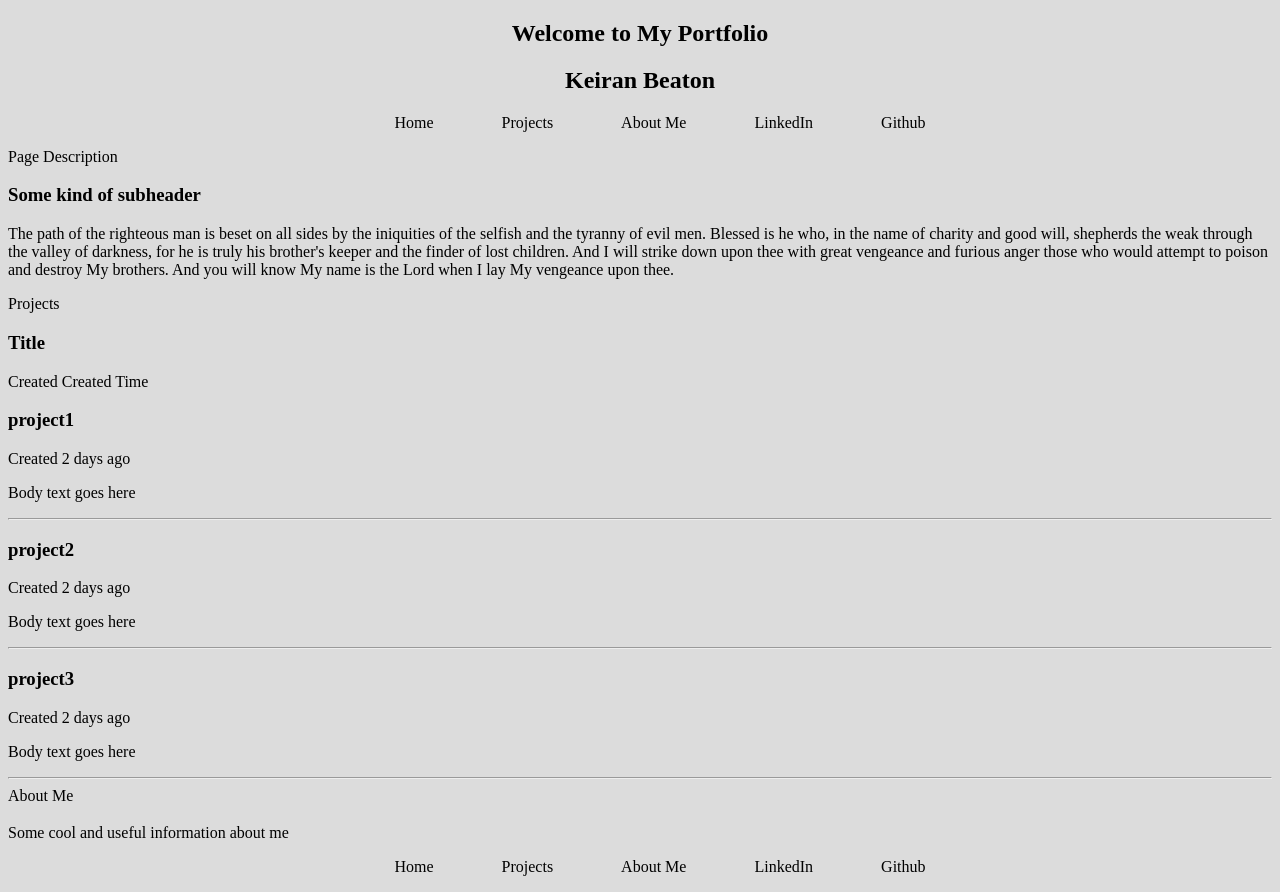
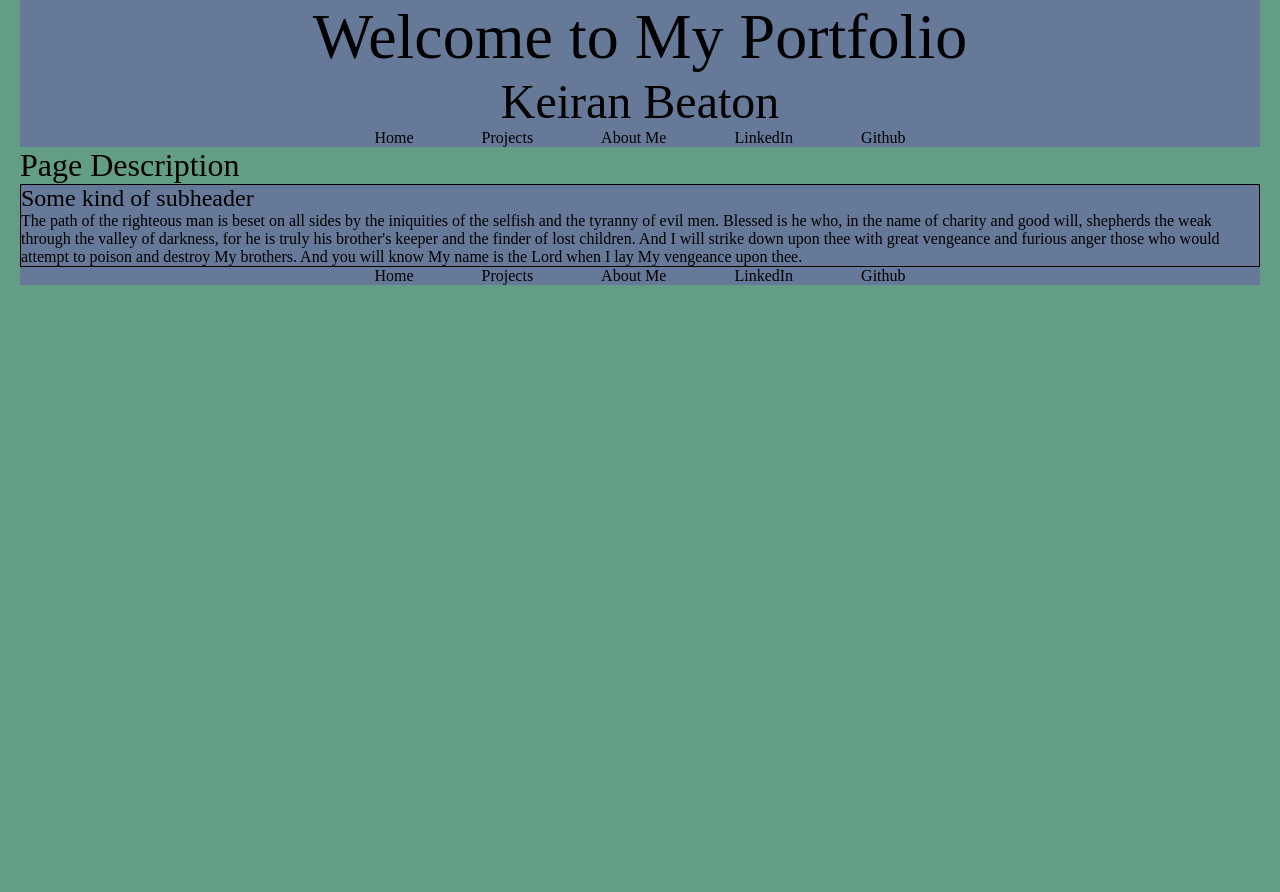
Before and after one commit to Keiranbeaton/portfolio, a plain HTML site: page index.html in a window 1280 px wide. After the commit the page ends 800 px from the top, so only its background shows below. Drawn offline with Linux system fonts and the light colour scheme.

Commit message:
part way done, making sure this is saved

```diff
--- a/index.html
+++ b/index.html
@@ -3,6 +3,7 @@
   <head>
     <title>Keiran Beaton Portfolio</title>
     <meta name="viewport" content="width=device-width, initial-scale=1">
+    <link rel="stylesheet" href="vendors/styles/reset.css">
     <link rel="stylesheet" href="styles/base.css">
     <link rel="stylesheet" href="styles/layout.css">
     <link rel="stylesheet" href="styles/modules.css">
@@ -17,9 +18,9 @@
       <nav class="nav-bar">
         <section class="icon-menu"><img src="images/icon-image.jpg"/></section>
         <ul>
-          <li><a href="#" class="icon-home">Home</a></li>
-          <li><a href="#" class="icon-projects">Projects</a></li>
-          <li><a href="#" class="icon-about-me">About Me</a></li>
+          <li><a href="#" class="icon-home nav-tab" data-content="page-description">Home</a></li>
+          <li><a href="#" class="icon-projects nav-tab" data-content="projects-section">Projects</a></li>
+          <li><a href="#" class="icon-about-me nav-tab" data-content="about-me">About Me</a></li>
           <li><a href="#" class="icon-linked-in">LinkedIn</a></li>
           <li><a href="https://github.com/Keiranbeaton" class="icon-github">Github</a></li>
         </ul>
@@ -27,11 +28,13 @@
     </header>
 
     <main>
-      <section class="page-description">
-        <div class="section-header">Page Description</div>
+      <section id="page-description" class="content-section">
+        <div class="section-header">
+          <h3>Page Description</h3>
+        </div>
         <article>
           <header class="article-header">
-          <h3>Some kind of subheader</h3>
+          <h4>Some kind of subheader</h4>
           </header>
           <section class="article-body">
           <p>The path of the righteous man is beset on all sides by the iniquities of the selfish and the tyranny of evil men. Blessed is he who, in the name of charity and good will, shepherds the weak through the valley of darkness, for he is truly his brother's keeper and the finder of lost children. And I will strike down upon thee with great vengeance and furious anger those who would attempt to poison and destroy My brothers. And you will know My name is the Lord when I lay My vengeance upon thee.</p>
@@ -39,21 +42,31 @@
         </article>
       </section>
 
-      <section id="projects-section">
-        <div class="section-header">Projects</div>
-        <article class="template" data-category="cat">
+      <section id="projects-section" class="content-section">
+        <div class="section-header">
+          <h3>Projects</h3>
+        </div>
+        <div>
+            <select id="category-filter">
+              <option value="">-- Filter by Categories --</option>
+            </select>
+        </div>
+        <article class="template project" data-category="cat">
           <header class="article-header">
-            <h3>Title</h3>
+            <h4>Title</h4>
             <div class="created-info">
               Created <time pubdate datetime="2000-01-01">Created Time</time>
             </div>
           </header>
           <section class="article-body"></section>
+          <a href="#" class="read-more">More &rarr;</a>
         </article>
       </section>
 
-      <section class="about-me">
-        <div class="section-header">About Me</div>
+      <section id="about-me" class="content-section">
+        <div class="section-header">
+          <h4>About Me</h4>
+          </div>
         <article>
           <header class="article-header">
             <h3></h3>
@@ -69,9 +82,9 @@
       <nav>
         <div class="icon-menu"></div>
         <ul>
-          <li><a href="#" class="icon-home">Home</a></li>
-          <li><a href="#" class="icon-projects">Projects</a></li>
-          <li><a href="#" class="icon-about-me">About Me</a></li>
+          <li><a href="#" class="icon-home nav-tab">Home</a></li>
+          <li><a href="#" class="icon-projects nav-tab">Projects</a></li>
+          <li><a href="#" class="icon-about-me nav-tab">About Me</a></li>
           <li><a href="#" class="icon-linked-in">LinkedIn</a></li>
           <li><a href="#" class="icon-github">Github</a></li>
         </ul>
@@ -80,5 +93,7 @@
     <script src="vendors/scripts/jquery-2.2.3.js"></script>
     <script src="scripts/projects.js"></script>
     <script src="scripts/source.js"></script>
+    <script src="scripts/projectsView.js"></script>
+    <script src="scripts/modules.js"></script>
   </body>
 </html>
--- /dev/null
+++ b/scripts/modules.js
@@ -0,0 +1,5 @@
+$(document).ready(function() {
+  $('.icon-menu').mouseenter(function(){
+    $('.nav-bar ul').css('display', 'block');
+  });
+});
--- a/scripts/projects.js
+++ b/scripts/projects.js
@@ -3,18 +3,18 @@ var projectsArray = [
     title:  'project1',
     category: 'html',
     createdOn:  '2016-05-10',
-    body:  '<p>Body text goes here</p>'
+    body:  '<p>Body text goes here.</p><p>More body text.</p>'
   },
   {
     title:  'project2',
     category: 'css',
-    createdOn:  '2016-05-10',
-    body:  '<p>Body text goes here</p>'
+    createdOn:  '2016-05-09',
+    body:  '<p>Body text goes here.</p><p>More body text.</p>'
   },
   {
     title:  'project3',
     category: 'js',
-    createdOn:  '2016-05-10',
-    body:  '<p>Body text goes here</p>'
+    createdOn:  '2016-05-08',
+    body:  '<p>Body text goes here.</p><p>More body text.</p>'
   }
-]
+];
--- /dev/null
+++ b/scripts/projectsView.js
@@ -0,0 +1,55 @@
+var projectView = {};
+
+projectView.handleNavBar = function() {
+  $('.nav-bar').on('click', '.nav-tab', function(){
+    $('.content-section').hide();
+    var chosenTab = $(this).attr('data-content');
+    $('section[id = "' + chosenTab + '"]').fadeIn();
+  });
+  $('.template').hide();
+  $('.nav-bar .nav-tab:first').click();
+};
+
+projectView.populateFilter = function() {
+  $('.project').each(function() {
+    if (!$(this).hasClass('template')) {
+      var val = $(this).attr('data-category');
+      var optionTag = '<option value="' + val + '">' + val + '</option>';
+      if ($('#category-filter option[value="' + val + '"]').length === 0) {
+        $('#category-filter').append(optionTag);
+      }
+    }
+  });
+};
+
+
+projectView.handleFilter = function() {
+  $('#category-filter').on('change', function() {
+    if($(this).val()) {
+      $('article').hide();
+      var categoryName = $(this).val();
+      $('article[data-category="'+ categoryName + '"]').fadeIn();
+    } else {
+      $('article').show();
+      $('.template').hide();
+    }
+  });
+};
+
+projectView.setTeasers = function() {
+  $('.article-body *:nth-of-type(n+2)').hide();
+  $('article').on('click', 'a', function(e){
+    e.preventDefault();
+    var parentArticle = $(this).parent();
+    var childSection = parentArticle.children('.article-body');
+    $(childSection).children().show();
+    $(this).hide();
+  });
+};
+
+$(document).ready(
+  projectView.handleNavBar(),
+  projectView.populateFilter(),
+  projectView.handleFilter(),
+  projectView.setTeasers()
+);
--- a/scripts/source.js
+++ b/scripts/source.js
@@ -8,7 +8,7 @@ Project.prototype.toHtml = function() {
   var $newProject = $('article.template').clone();
   $newProject.removeClass('template');
   $newProject.attr('data-category', this.category);
-  $newProject.find('h3:first').html(this.title);
+  $newProject.find('h4:first').html(this.title);
   $newProject.find('.article-body').html(this.body);
   $newProject.find('time[pubdate]').attr('datetime', this.createdOn);
   $newProject.find('time[pubdate]').attr('title', this.createdOn);
@@ -21,8 +21,8 @@ projectsArray.sort(function(a,b) {
   return (new Date(b.createdOn)) - (new Date(a.createdOn));
 });
 
-projectsArray.forEach(function(keiran) {
-  projects.push(new Project(keiran));
+projectsArray.forEach(function(ele) {
+  projects.push(new Project(ele));
 });
 
 projects.forEach(function(a){
--- a/styles/base.css
+++ b/styles/base.css
@@ -1,6 +1,39 @@
 body {
   line-height: normal;
-  background-color: gainsboro;
+  background-color: #639D86;
+  padding-left: 20px;
+  padding-right: 20px;
+}
+
+article {
+  border-style: solid;
+  border-width: thin;
+  border-color: black;
+  background-color: #667999;
+}
+
+h1 {
+  font-size: 4em;
+}
+
+h2 {
+  font-size: 3em;
+}
+
+h3 {
+  font-size: 2em;
+}
+
+h4 {
+  font-size: 1.5em;
+}
+
+.site-header{
+    background-color: #667999;
+}
+
+.site-footer {
+    background-color: #667999;
 }
 
 a {
--- a/styles/modules.css
+++ b/styles/modules.css
@@ -1,9 +1,5 @@
 .icon-menu {
   display:block;
-}
-
-.nav-bar:hover ul{
-  display: block;
 }
 
 .nav-bar ul{
--- /dev/null
+++ b/vendors/styles/reset.css
@@ -0,0 +1,48 @@
+/* http://meyerweb.com/eric/tools/css/reset/
+   v2.0 | 20110126
+   License: none (public domain)
+*/
+
+html, body, div, span, applet, object, iframe,
+h1, h2, h3, h4, h5, h6, p, blockquote, pre,
+a, abbr, acronym, address, big, cite, code,
+del, dfn, em, img, ins, kbd, q, s, samp,
+small, strike, strong, sub, sup, tt, var,
+b, u, i, center,
+dl, dt, dd, ol, ul, li,
+fieldset, form, label, legend,
+table, caption, tbody, tfoot, thead, tr, th, td,
+article, aside, canvas, details, embed,
+figure, figcaption, footer, header, hgroup,
+menu, nav, output, ruby, section, summary,
+time, mark, audio, video {
+	margin: 0;
+	padding: 0;
+	border: 0;
+	font-size: 100%;
+	font: inherit;
+	vertical-align: baseline;
+}
+/* HTML5 display-role reset for older browsers */
+article, aside, details, figcaption, figure,
+footer, header, hgroup, menu, nav, section {
+	display: block;
+}
+body {
+	line-height: 1;
+}
+ol, ul {
+	list-style: none;
+}
+blockquote, q {
+	quotes: none;
+}
+blockquote:before, blockquote:after,
+q:before, q:after {
+	content: '';
+	content: none;
+}
+table {
+	border-collapse: collapse;
+	border-spacing: 0;
+}
```
Also changed, not shown: 2 other files.
